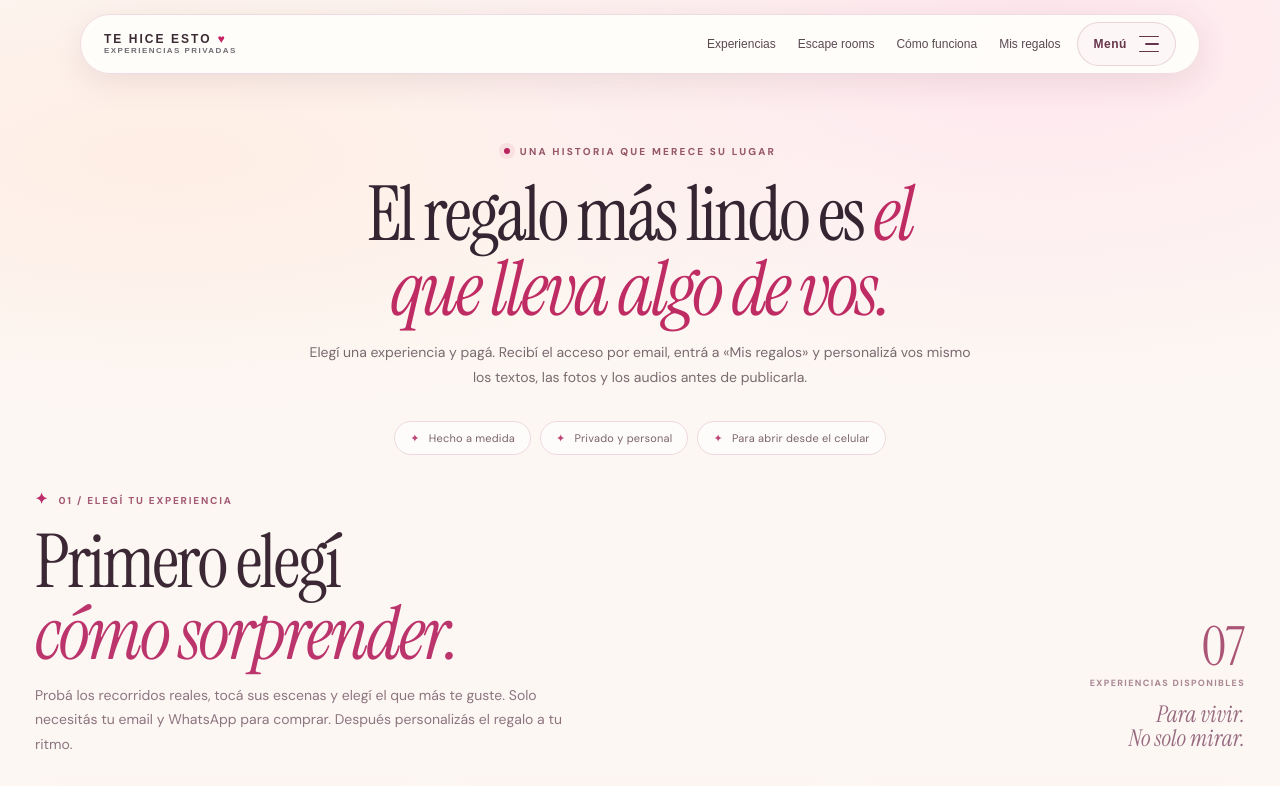
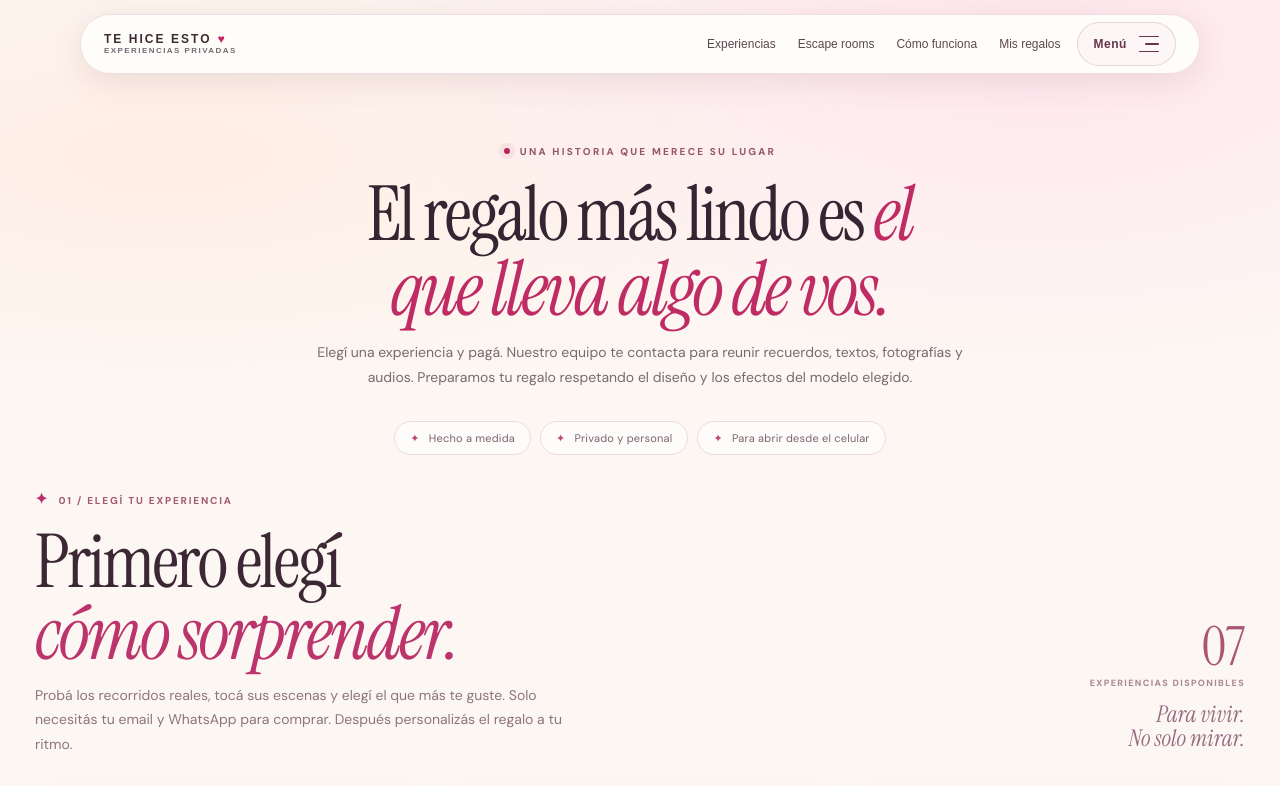
Before and after one commit to ProtectorRudo/Tehiceesto, a Next.js app: page /crear in a window 1280 px wide. Shown: the top 786 px of the page. Built offline with nearby package versions, Linux system fonts and the light colour scheme; a web font is replaced by a local one.

Commit message:
feat(launch): communicate staff personalization without promising buyer editing

```diff
--- a/app/crear/page.tsx
+++ b/app/crear/page.tsx
@@ -16,7 +16,7 @@ export default function CreatePage() {
       <div className="studio-public-intro">
         <span className="studio-eyebrow">UNA HISTORIA QUE MERECE SU LUGAR</span>
         <h1>El regalo más lindo es <em>el que lleva algo de vos.</em></h1>
-        <p>Elegí una experiencia y pagá. Recibí el acceso por email, entrá a «Mis regalos» y personalizá vos mismo los textos, las fotos y los audios antes de publicarla.</p>
+        <p>Elegí una experiencia y pagá. Nuestro equipo te contacta para reunir recuerdos, textos, fotografías y audios. Preparamos tu regalo respetando el diseño y los efectos del modelo elegido.</p>
         <div className="studio-trustbar"><span>Hecho a medida</span><span>Privado y personal</span><span>Para abrir desde el celular</span></div>
       </div>
       <CreatorWizard />
```
